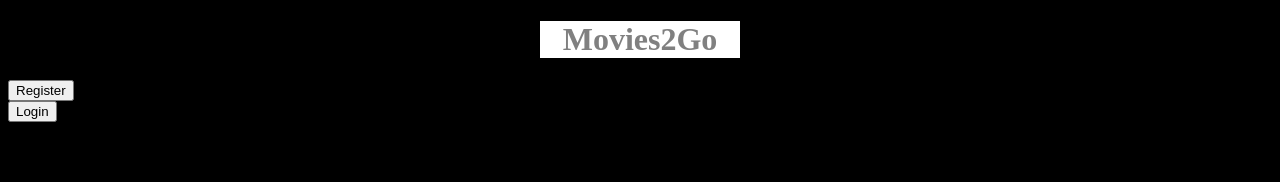
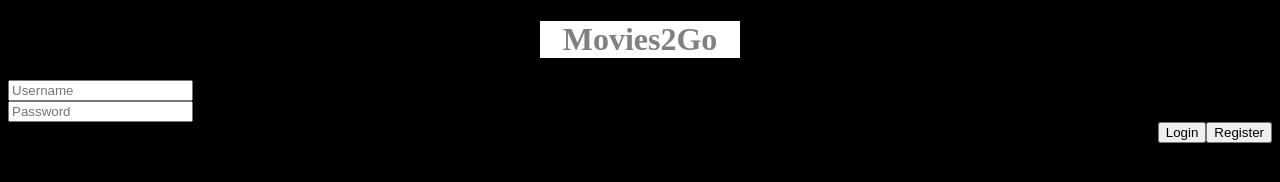
Before and after one commit to JacksonHuang312/assignment2, a plain HTML site: page index.html in a window 1280 px wide. Drawn offline with Linux system fonts and the light colour scheme.

Commit message:
Added text boxes and changed position of buttons

```diff
--- a/index.html
+++ b/index.html
@@ -12,11 +12,23 @@
     <div class="title">
         <h1>Movies2Go</h1>
     </div>
-    <div class="registerButton">
-        <button>Register</button>
+    <div>
+        <input type="text" id="username" placeholder="Username"> <br>
+        <input type="password" id="password" placeholder="Password">
     </div>
-    <div class="loginButton">
-        <button>Login</button>
+    <div class="buttons">
+
+        <div class="loginButton">
+
+            <button>Login</button>
+        </div>
+        <div class="registerButton">
+            <button>Register</button>
+        </div>
+
+    </div>
+    <div>
+
     </div>
 
 </body>
--- a/style.css
+++ b/style.css
@@ -12,3 +12,9 @@
 body{
     background-color: black;
 }
+.buttons{
+    position: relative;
+    display: flex   ;
+    justify-content: end;
+
+}
```
